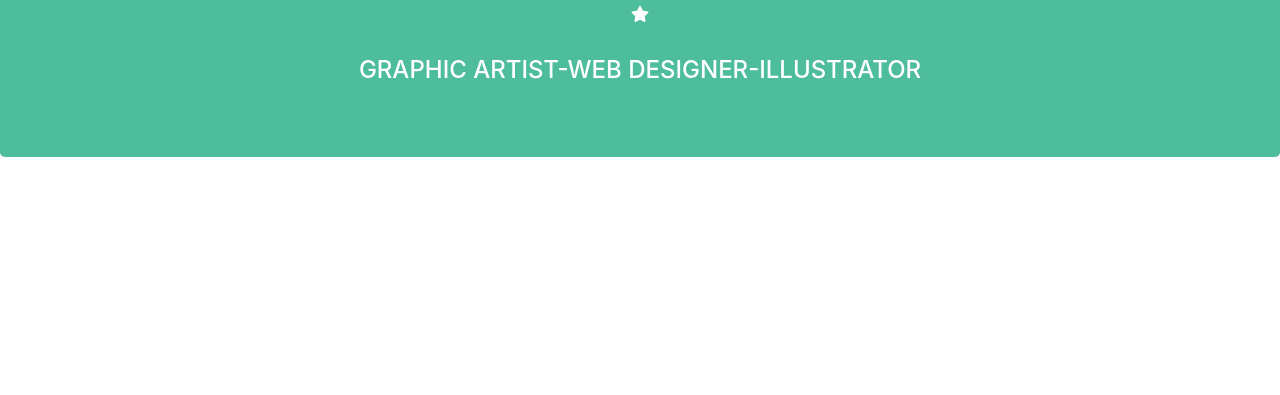
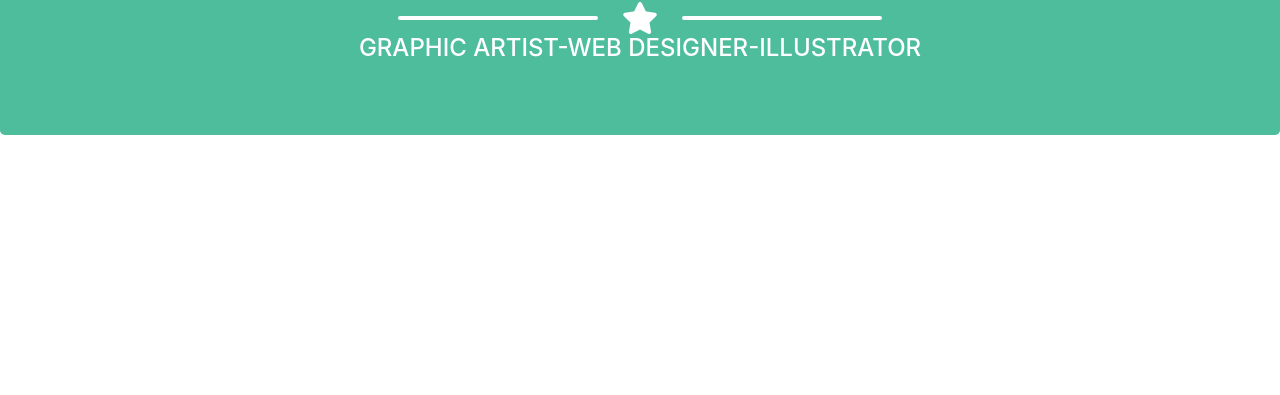
Before and after one commit to andreagavardi/html-css-bootstrap-freelancer, a plain HTML site: page index.html in a window 1280 px wide. Shown: the part 405-800 px from the top of the page. Drawn offline with nearby package versions, Linux system fonts and the light colour scheme.

Commit message:
terminato jumbotron

```diff
--- a/assets/css/style.css
+++ b/assets/css/style.css
@@ -18,8 +18,15 @@
 .avatar {
   width: 200px;
 }
-.jumbo_text h1:after {
+
+.fa-star {
+  font-size: 2rem;
 }
-.fa-star {
-  height: 50px;
+.star::after,
+.star::before {
+  display: inline-block;
+  content: "";
+  border: 2px solid white;
+  border-radius: 5px;
+  width: 200px;
 }
--- a/index.html
+++ b/index.html
@@ -57,7 +57,9 @@
                             <h1 class="text-white display-4 text-uppercase font-weight-bold">
                                 start bootstrap
                             </h1>
-                            <i class="fas fa-star text-white "></i>
+                            <div class="star d-flex justify-content-center align-items-center">
+                                <i class="fas fa-star text-white px-4"></i>
+                            </div>
                             <h4 class="text-white text-uppercase">
                                 graphic artist-web designer-illustrator
                             </h4>
```
